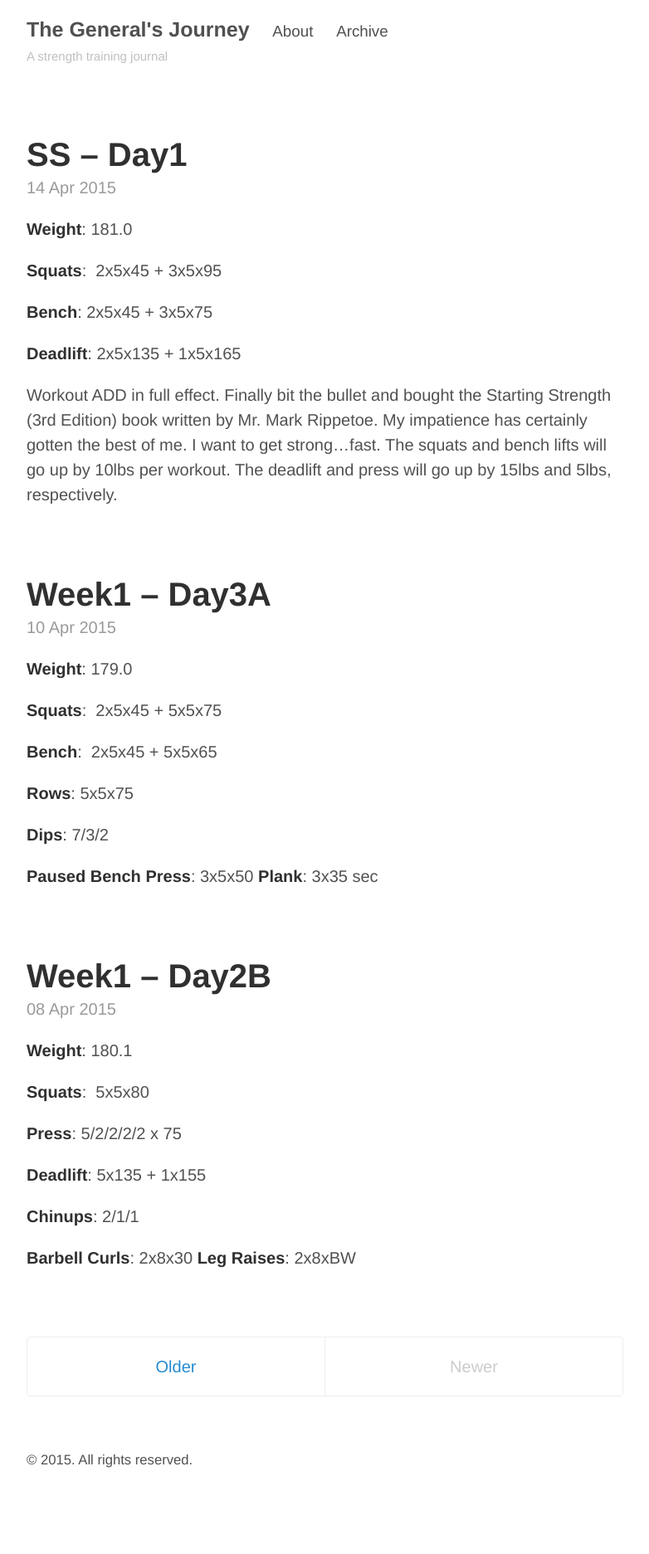
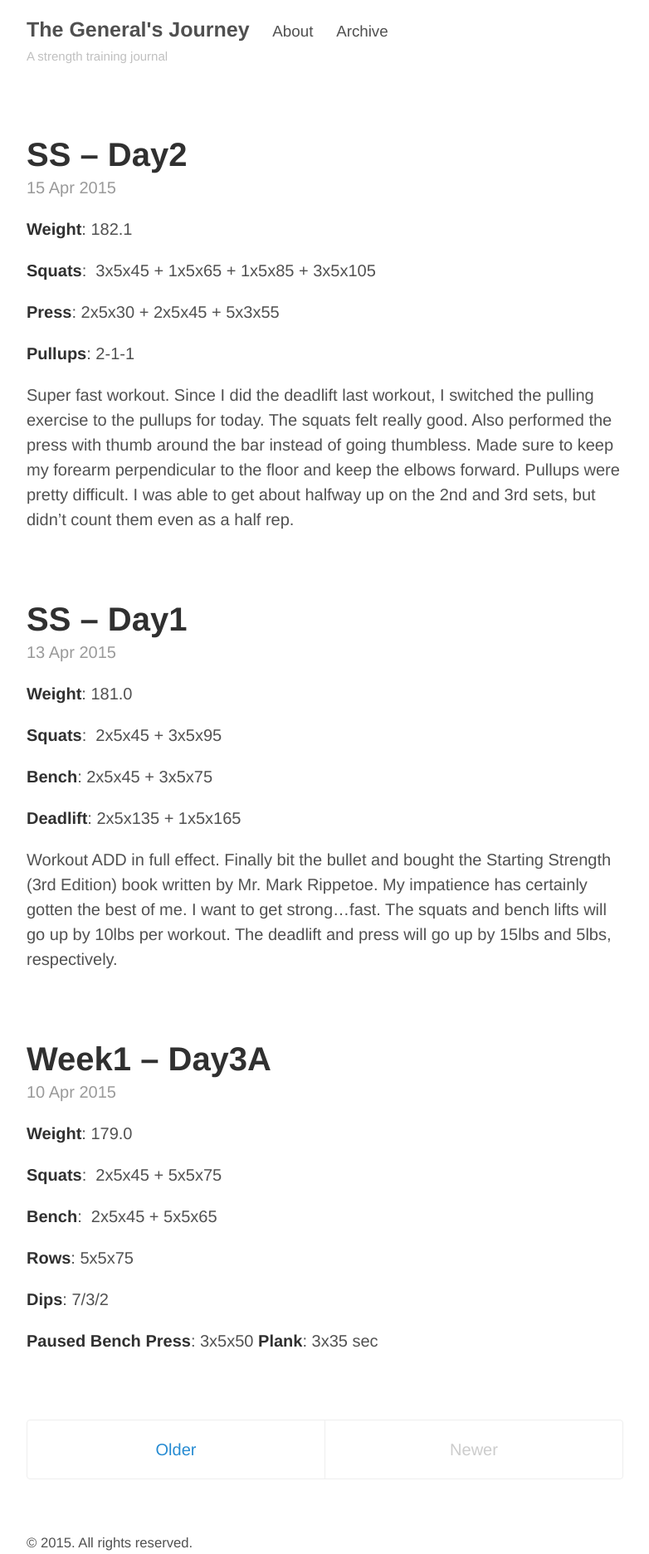
Before and after one commit to mbchoa/discipline, a Jekyll site: the page built from index.html, in a window 1280 px wide. Shown: the whole page at 83% size, without its empty margins (248-1030 px from the left). Built offline with Jekyll 4.4.1, drawn with Linux system fonts in a browser that asks for light colours; Markdown is read by kramdown in place of the engine named in the settings; the list of posts is cut into pages by our own code; before the commit the page ends 1773 px from its top, so only the background shows below that.

Commit message:
Add Starting Strength day 2 workout session Fix date typo on 4/13 workout

```diff
--- a/_posts/2015-04-13-ss-day1.markdown
+++ b/_posts/2015-04-13-ss-day1.markdown
@@ -1,7 +1,7 @@
 ---
 author: generalchoa
 comments: true
-date: 2015-04-14 13:37:41+00:00
+date: 2015-04-13 13:37:41+00:00
 layout: post
 title: SS – Day1
 categories:
--- /dev/null
+++ b/_posts/2015-04-15-ss-day2.markdown
@@ -0,0 +1,25 @@
+---
+author: generalchoa
+comments: true
+date: 2015-04-15 13:36:41+00:00
+layout: post
+title: SS – Day2
+categories:
+- Starting Strength
+tags:
+- squat
+- press
+- pullups
+---
+
+**Weight**:  182.1
+
+**Squats**:  3x5x45 + 1x5x65 + 1x5x85 + 3x5x105
+
+**Press**:  2x5x30 + 2x5x45 + 5x3x55
+
+**Pullups**:  2-1-1
+
+Super fast workout.  Since I did the deadlift last workout, I switched the pulling exercise to the pullups for today.  The squats felt really good.  Also performed
+the press with thumb around the bar instead of going thumbless.  Made sure to keep my forearm perpendicular to the floor and keep the elbows forward.  Pullups were
+pretty difficult.  I was able to get about halfway up on the 2nd and 3rd sets, but didn't count them even as a half rep.
```
